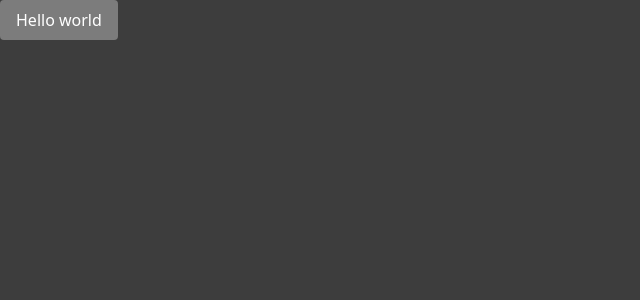
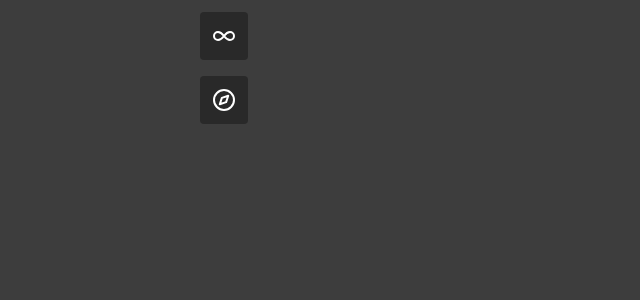
Before and after one commit to withspek/spek, a Next.js app in the folder apps/web/: page / in a window 1280 px wide. Shown: the top 300 px of the page, without its empty margins (0-640 px from the left). Built offline with nearby package versions, Linux system fonts and the light colour scheme.

Commit message:
icons and layout

```diff
--- a/apps/web/src/app/globals.css
+++ b/apps/web/src/app/globals.css
@@ -21,6 +21,13 @@ body {
   color: rgb(var(--alabaster-50));
 }
 
+html,
+body {
+  width: 100%;
+  height: 100%;
+  display: flex;
+}
+
 @layer utilities {
   .text-balance {
     text-wrap: balance;
--- a/apps/web/src/app/layout.tsx
+++ b/apps/web/src/app/layout.tsx
@@ -1,5 +1,6 @@
 import type { Metadata } from "next";
 import "./globals.css";
+import { Navbar } from "@/components/navbar";
 
 export const metadata: Metadata = {
   title: "Spek",
@@ -13,7 +14,12 @@ export default function RootLayout({
 }>) {
   return (
     <html lang="en">
-      <body>{children}</body>
+      <body className="w-full h-full flex">
+        <div className="flex gap-3 w-full h-full">
+          <Navbar />
+          <main className="flex grow-[2] w-full">{children}</main>
+        </div>
+      </body>
     </html>
   );
 }
--- a/apps/web/src/app/page.tsx
+++ b/apps/web/src/app/page.tsx
@@ -1,9 +1,5 @@
 import { Button } from "@/ui/button";
 
 export default function Home() {
-  return (
-    <main>
-      <Button>Hello world</Button>
-    </main>
-  );
+  return <main className="w-full grow-[2]"></main>;
 }
--- /dev/null
+++ b/apps/web/src/components/navbar.tsx
@@ -0,0 +1,16 @@
+import { CompassIcon, InfinityIcon } from "@/icons";
+import { BoxedIcon } from "@/ui/boxed-icon";
+import React from "react";
+
+export const Navbar: React.FC = () => {
+  return (
+    <div className="flex flex-col gap-4 px-2 py-3 grow-[1] w-80 items-end">
+      <BoxedIcon>
+        <InfinityIcon />
+      </BoxedIcon>
+      <BoxedIcon>
+        <CompassIcon />
+      </BoxedIcon>
+    </div>
+  );
+};
--- /dev/null
+++ b/apps/web/src/icons/compass-icon.tsx
@@ -0,0 +1,19 @@
+export default function CompassIcon(props: React.SVGProps<SVGSVGElement>) {
+  return (
+    <svg
+      xmlns="http://www.w3.org/2000/svg"
+      width="24"
+      height="24"
+      viewBox="0 0 24 24"
+      fill="none"
+      stroke="currentColor"
+      strokeWidth="2"
+      strokeLinecap="round"
+      strokeLinejoin="round"
+      {...props}
+    >
+      <circle cx="12" cy="12" r="10" />
+      <polygon points="16.24 7.76 14.12 14.12 7.76 16.24 9.88 9.88 16.24 7.76" />
+    </svg>
+  );
+}
--- /dev/null
+++ b/apps/web/src/icons/index.tsx
@@ -0,0 +1,2 @@
+export { default as InfinityIcon } from "./infinity-icon";
+export { default as CompassIcon } from "./compass-icon";
--- /dev/null
+++ b/apps/web/src/icons/infinity-icon.tsx
@@ -0,0 +1,20 @@
+import React from "react";
+
+export default function InfinityIcon(props: React.SVGProps<SVGSVGElement>) {
+  return (
+    <svg
+      xmlns="http://www.w3.org/2000/svg"
+      width="24"
+      height="24"
+      viewBox="0 0 24 24"
+      fill="none"
+      stroke="currentColor"
+      strokeWidth="2"
+      strokeLinecap="round"
+      strokeLinejoin="round"
+      {...props}
+    >
+      <path d="M12 12c-2-2.67-4-4-6-4a4 4 0 1 0 0 8c2 0 4-1.33 6-4Zm0 0c2 2.67 4 4 6 4a4 4 0 0 0 0-8c-2 0-4 1.33-6 4Z" />
+    </svg>
+  );
+}
--- /dev/null
+++ b/apps/web/src/ui/boxed-icon.tsx
@@ -0,0 +1,25 @@
+const variantStyles = {
+  circle: "rounded-full p-3",
+  square: "rounded p-3",
+};
+
+interface BoxedIconProps {
+  variant?: keyof typeof variantStyles;
+  onClick?: () => void;
+  children?: React.ReactNode;
+}
+
+export const BoxedIcon: React.FC<BoxedIconProps> = ({
+  variant = "square",
+  children,
+  onClick,
+}) => {
+  return (
+    <div
+      className={`bg-alabaster-950 text-white h-12 w-12 ${variantStyles[variant]}`}
+      onClick={onClick}
+    >
+      {children}
+    </div>
+  );
+};
--- a/apps/web/tailwind.config.ts
+++ b/apps/web/tailwind.config.ts
@@ -10,6 +10,7 @@ const config: Config = {
     colors: {
       white: "#fff",
       black: "#000",
+      transparent: "transparent",
       alabaster: {
         50: "var(--alabaster-50)",
         100: "var(--alabaster-100)",
```
